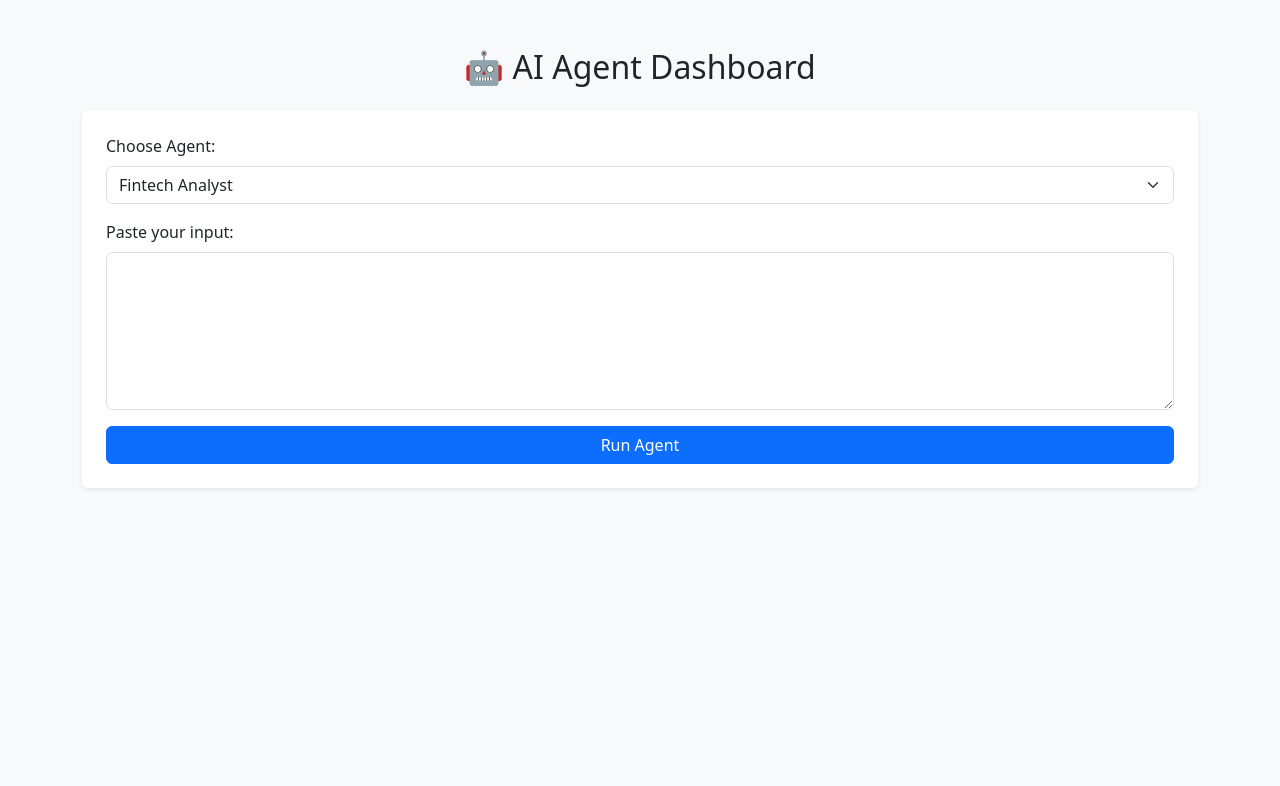
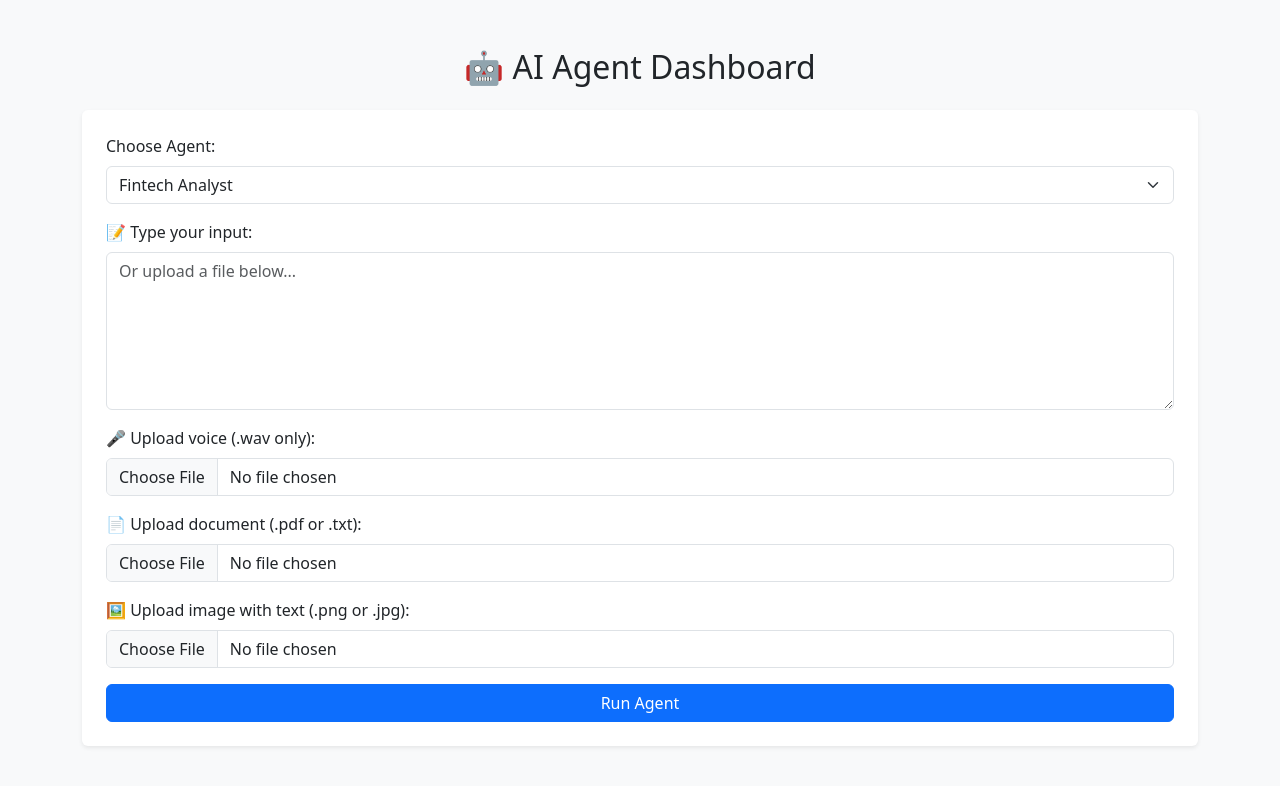
Before and after one commit to akanbiabiodun25/crewai-ai-dashboard, a Flask app: page / in a window 1280 px wide. Shown: the top 786 px of the page. Run offline with Flask 3, Linux system fonts and the light colour scheme.

Commit message:
Updated app with full 15-agent dashboard

```diff
--- a/app.py
+++ b/app.py
@@ -1,11 +1,36 @@
 import os
-import requests
+import io
+import pytesseract
+import pdfplumber
+import speech_recognition as sr
 from dotenv import load_dotenv
 from flask import Flask, request, render_template
-import webbrowser
+import requests
+from werkzeug.utils import secure_filename
+from PIL import Image
 
 load_dotenv()
+
 app = Flask(__name__)
+app.config["UPLOAD_FOLDER"] = "uploads"
+os.makedirs(app.config["UPLOAD_FOLDER"], exist_ok=True)
+
+
+def extract_text_from_pdf(file_stream):
+    with pdfplumber.open(file_stream) as pdf:
+        return "\n".join([page.extract_text() for page in pdf.pages if page.extract_text()])
+
+
+def extract_text_from_image(image_file):
+    image = Image.open(image_file)
+    return pytesseract.image_to_string(image)
+
+
+def transcribe_audio(audio_file):
+    recognizer = sr.Recognizer()
+    with sr.AudioFile(audio_file) as source:
+        audio = recognizer.record(source)
+    return recognizer.recognize_google(audio)
 
 
 def run_agent(prompt, agent_type):
@@ -39,14 +64,14 @@ def run_agent(prompt, agent_type):
         "faq": "You are a friendly Customer Support FAQ Bot. Answer user questions using known FAQ-style responses. Avoid making things up.",
         "sales": "You are a sales conversion agent. Respond persuasively but politely. Convert leads. Handle discounts softly. Escalate if needed.",
         "hiring": "You are a hiring screening agent. Score candidates against job descriptions as Strong Fit, Moderate Fit, or Poor Fit. Justify clearly in 2–3 bullet points.",
-        "regulatory": "You are a regulatory compliance officer. Check input for legal or compliance risks.",
-        "portfolio": "You are an investment advisor. Suggest portfolio allocation based on user goals, risk tolerance, and capital.",
-        "onboarding": "You are a customer onboarding assistant. Review user data and return a checklist of missing or invalid KYC information.",
-        "monitor": "You are a transaction monitoring agent. Detect abnormal patterns, spikes, and suspicious activities.",
-        "reporter": "You are a business intelligence assistant. Generate a clean executive summary or HTML report from raw input data.",
-        "leadgen": "You are a lead generation assistant. Extract warm leads and summarize their interests.",
-        "fraud": "You are a fraud detection agent. Detect suspicious activities and provide reasons.",
-        "closer": "You are an account closure assistant. Check if the closure request is valid and list any required actions."
+        "regulatory": "You are a regulatory compliance officer. Identify legal or policy risks in the financial domain.",
+        "portfolio": "You are an investment portfolio recommender. Suggest optimal strategies and allocations.",
+        "onboarding": "You are a customer onboarding specialist. Explain features and resolve new user questions.",
+        "monitor": "You are a transaction monitoring agent. Flag unusual, failed or duplicate activities.",
+        "reporter": "You are a business intelligence reporter. Generate an executive summary from financial or customer data.",
+        "leadgen": "You are a lead generation bot. Qualify potential clients and propose offers.",
+        "fraud": "You are a fraud detection bot. Find fraud signals or abuse patterns from input.",
+        "closer": "You are an account closure assistant. Guide the customer empathetically and resolve final concerns."
     }
 
     payload = {
@@ -56,7 +81,7 @@ def run_agent(prompt, agent_type):
             {"role": "user", "content": prompt}
         ],
         "temperature": 0.5,
-        "max_tokens": 400
+        "max_tokens": 300
     }
 
     headers = {
@@ -81,9 +106,28 @@ def run_agent(prompt, agent_type):
 def index():
     result = ""
     if request.method == "POST":
-        agent = request.form["agent"]
-        user_input = request.form["user_input"]
+        agent = request.form.get("agent")
+        user_input = request.form.get("user_input", "")
 
+        # Priority: Audio > Image > File > Text
+        if "audio_file" in request.files and request.files["audio_file"].filename:
+            audio_file = request.files["audio_file"]
+            filename = secure_filename(audio_file.filename)
+            path = os.path.join(app.config["UPLOAD_FOLDER"], filename)
+            audio_file.save(path)
+            user_input = transcribe_audio(path)
+        elif "image_file" in request.files and request.files["image_file"].filename:
+            image_file = request.files["image_file"]
+            user_input = extract_text_from_image(image_file)
+        elif "text_file" in request.files and request.files["text_file"].filename:
+            text_file = request.files["text_file"]
+            filename = text_file.filename
+            if filename.endswith(".pdf"):
+                user_input = extract_text_from_pdf(text_file)
+            else:
+                user_input = text_file.read().decode("utf-8")
+
+        # Define agent-specific prompts
         if agent == "fintech":
             prompt = f"Analyze market trends and financial data related to: {user_input}. Provide 5 key insights."
         elif agent == "support":
@@ -92,35 +136,10 @@ def index():
             prompt = f"Analyze the following payment records and detect failed, duplicate or refund-needed transactions:\n{user_input}"
         elif agent == "credit":
             prompt = f"""Analyze the following credit applicant profile and provide:
-- A risk level (Low, Moderate, or High)
-- Recommended loan decision (Approve / Partial / Decline)
-- Suggested loan limit
-- Rationale for decision (especially considering financial inclusion)
-
-Applicant Info:
-{user_input}"""
-        elif agent == "faq":
-            prompt = user_input
-        elif agent == "sales":
-            prompt = f"Sales inquiry:\n{user_input}\nCraft a persuasive response to convert them, handling any objections kindly."
-        elif agent == "hiring":
-            prompt = f"Review the following resume or application:\n{user_input}\nReturn fit score and justification."
-        elif agent == "regulatory":
-            prompt = f"Review this company or financial data for compliance issues:\n{user_input}"
-        elif agent == "portfolio":
-            prompt = f"Suggest an investment portfolio based on this user's profile:\n{user_input}"
-        elif agent == "onboarding":
-            prompt = f"Analyze this KYC form for missing or invalid information:\n{user_input}"
-        elif agent == "monitor":
-            prompt = f"Review the following transaction log and detect:\n- Unusual activity\n- Potential fraud or AML red flags\n{user_input}"
-        elif agent == "reporter":
-            prompt = f"Summarize the following operational data into a business report:\n{user_input}"
-        elif agent == "leadgen":
-            prompt = f"Analyze this content to extract potential leads:\n{user_input}"
-        elif agent == "fraud":
-            prompt = f"Detect any fraudulent behavior in this data:\n{user_input}"
-        elif agent == "closer":
-            prompt = f"Analyze this account closure request:\n{user_input}\nReturn next steps, if any."
+            - Risk level (Low / Moderate / High)
+            - Lending decision (Approve / Partial / Decline)
+            - Recommended loan amount
+            - Rationale considering financial inclusion\n\n{user_input}"""
         else:
             prompt = user_input
 
@@ -130,5 +149,4 @@ Applicant Info:
 
 
 if __name__ == "__main__":
-    webbrowser.open("http://127.0.0.1:5000")
     app.run(debug=True)
--- a/templates/index.html
+++ b/templates/index.html
@@ -10,10 +10,10 @@
 <body class="bg-light">
     <div class="container py-5">
         <h2 class="text-center mb-4">🤖 AI Agent Dashboard</h2>
-        <form method="post" class="bg-white p-4 rounded shadow-sm">
+        <form method="post" enctype="multipart/form-data" class="bg-white p-4 rounded shadow-sm">
             <div class="mb-3">
                 <label class="form-label">Choose Agent:</label>
-                <select name="agent" class="form-select">
+                <select name="agent" class="form-select" required>
                     <option value="fintech">Fintech Analyst</option>
                     <option value="support">Support Bot</option>
                     <option value="payment">Payment Manager</option>
@@ -31,10 +31,28 @@
                     <option value="closer">Account Closure</option>
                 </select>
             </div>
+
             <div class="mb-3">
-                <label class="form-label">Paste your input:</label>
-                <textarea name="user_input" class="form-control" rows="6" required></textarea>
+                <label class="form-label">📝 Type your input:</label>
+                <textarea name="user_input" class="form-control" rows="6"
+                    placeholder="Or upload a file below..."></textarea>
             </div>
+
+            <div class="mb-3">
+                <label class="form-label">🎤 Upload voice (.wav only):</label>
+                <input type="file" name="audio_file" accept=".wav" class="form-control">
+            </div>
+
+            <div class="mb-3">
+                <label class="form-label">📄 Upload document (.pdf or .txt):</label>
+                <input type="file" name="text_file" accept=".pdf,.txt" class="form-control">
+            </div>
+
+            <div class="mb-3">
+                <label class="form-label">🖼️ Upload image with text (.png or .jpg):</label>
+                <input type="file" name="image_file" accept=".png,.jpg,.jpeg" class="form-control">
+            </div>
+
             <button type="submit" class="btn btn-primary w-100">Run Agent</button>
         </form>
 
```
